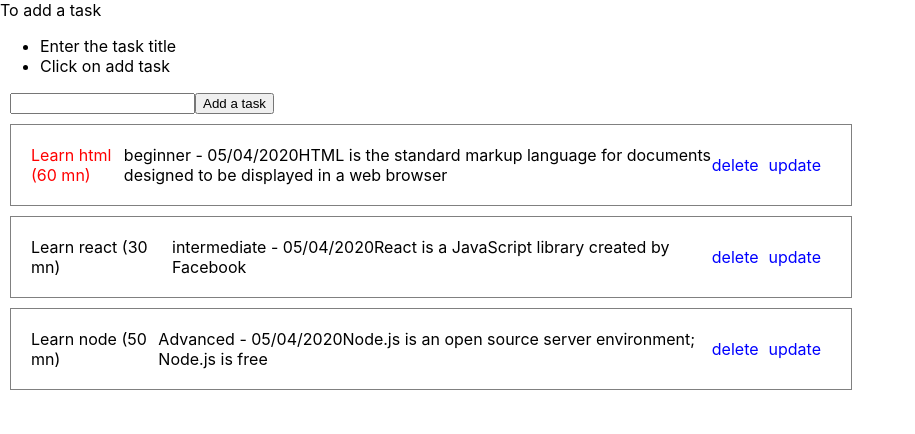
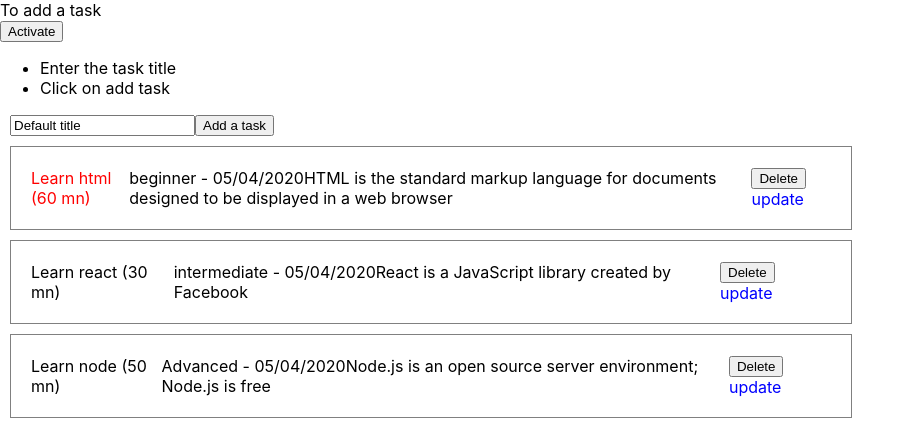
Before and after one commit to anisouerghi/react-formation, a React (Create React App) app: page / in a window 1280 px wide. Shown: the top 434 px of the page, without its empty margins (0-915 px from the left). Built offline with nearby package versions, Linux system fonts and the light colour scheme.

Commit message:
add & delete

```diff
--- a/src/App.js
+++ b/src/App.js
@@ -2,11 +2,29 @@ import React from "react"
 import "./App.css"
 import TaskForm from "./components/taskForm/TaskForm"
 import TasksList from "./components/tasksList/TasksList"
+import { useState } from "react"
+import Task from "./components/task/Task"
 
 function App() {
-  const sayhello1 = () =>{alert("hello anis")}
+  const [isVisible,SetVisible] = useState(true)
+
+  const toggleVisible=()=> {  SetVisible (!isVisible); console.log(isVisible)}
+
   const steps = ["Enter the task title", "Click on add task"]
-  const tasks = [
+
+  const addTask=(title) => { const newTasks = {id:""+tasks.length +1 , title: title}
+  setTasks(tasks.concat(newTasks))
+  }
+
+  const deleteTask=(id) => {
+     const newtask = tasks.filter((task)=> task.id != id)
+     setTasks(newtask)
+
+  }
+
+
+  const[tasks, setTasks]= useState(
+  [
     {
       id: "1",
       title: "Learn html",
@@ -32,19 +50,23 @@ function App() {
       date: "05/04/2020",
       description: "Node.js is an open source server environment; Node.js is free"
     }
-  ]
-  const sayHello = () =>{alert("Hello")}
-  const sayHello1 = () =>{alert("Hello.....")}
+
+])
+  const sayHello = () =>{console.log("Hello")}
+
   return (
     <div className="tasks-list" style={{ backgroundColor: "white" }}  >
       To add a task
+      <div><button onClick={toggleVisible}>
+  Activate
+</button></div>
       <ul>
         {steps.map((step) => (
           <li>{step}</li>
         ))}
       </ul>
-      <TaskForm sayHello={sayHello} />
-      <TasksList tasks={tasks} />
+    {isVisible && (<TaskForm addTask={addTask}  sayHello={sayHello} /> )}
+      <TasksList deleteTask={deleteTask}  tasks={tasks} />
     </div>
   )
 }
--- a/src/components/task/Task.js
+++ b/src/components/task/Task.js
@@ -1,10 +1,15 @@
 import React from 'react'
 import './Task.css'
 export default function Task(props) {
+
+  const  handleDeleteask=()=> {
+    props.deleteTask(props.id)
+    }
+
   const renderActions = ()=>{
     return (
       <div className="actions">
-        <span>delete</span>
+        <button onClick={handleDeleteask} className="button">Delete</button>
         <span>update</span>
       </div>
     )
--- a/src/components/taskForm/TaskForm.js
+++ b/src/components/taskForm/TaskForm.js
@@ -1,12 +1,27 @@
 import React from 'react'
 import './TaskForm.css'
+import { useState } from "react"
 export default function TaskForm(props) {
   props.sayHello()
   const addTask="Add a task"
+  const[title, setTitle]= useState("Default title")
+
+ const  handleChange=(e)=> {
+   console.log(e.target.value)
+    setTitle( e.target.value);
+    console.log(title)
+  }
+
+  const  handleAddTask=()=> {
+   props.addTask(title)
+   }
+
     return (
       <div className="task-form">
-        <input type="text" name="task" id="" />
-        <button className="button">{addTask}</button>
+        <input  value={title} onChange={(e)=>handleChange(e)} type="text" name="task" id=""
+        />
+        <button onClick={handleAddTask} className="button">{addTask}</button>
+
       </div>
     )
 }
--- a/src/components/tasksList/TasksList.js
+++ b/src/components/tasksList/TasksList.js
@@ -11,8 +11,10 @@ export default function TasksList(props) {
         //{tasks.map((task, index) => (
         <Task
           key={index}
+          id={task.id}
           title={task.title}
           duration={task.duration}
+          deleteTask={props.deleteTask}
           type={task.type}
           date={task.date}
         >
```
